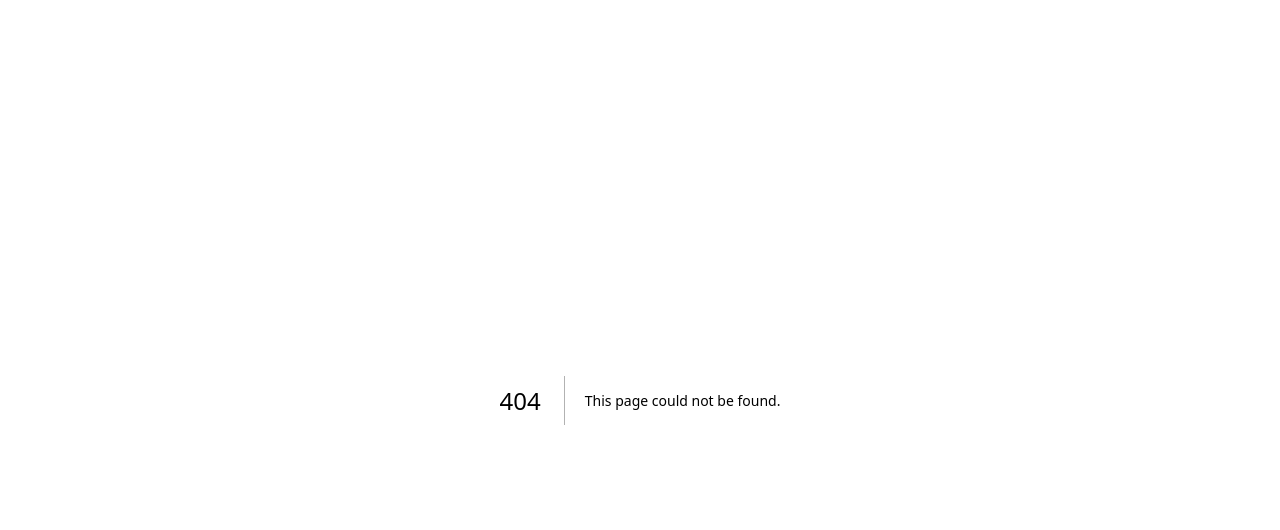
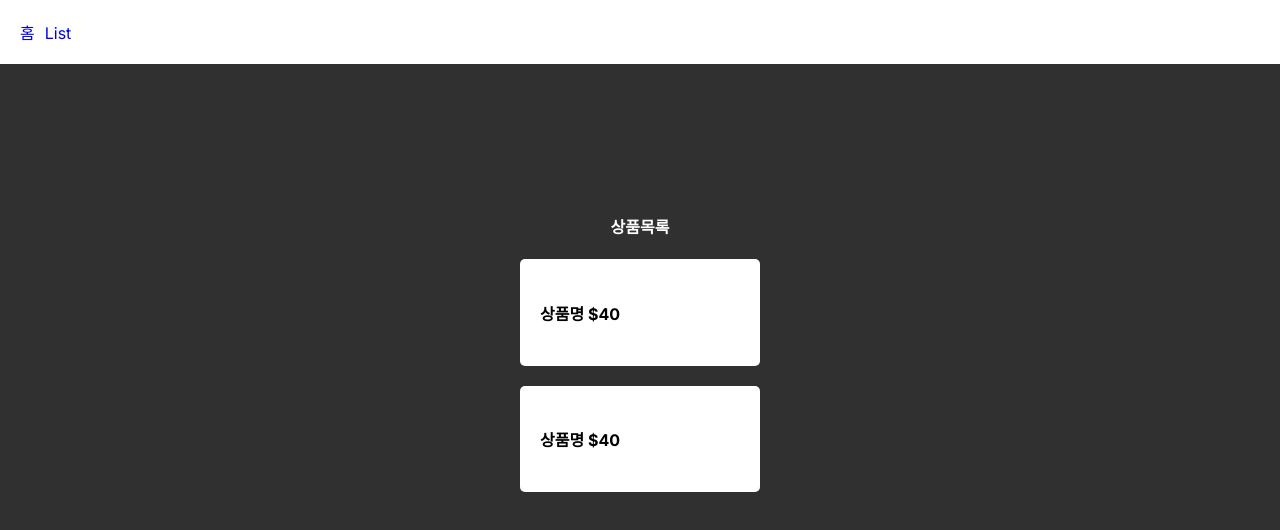
Before and after one commit to ynurr/a-next-fresh, a Next.js app: page /list in a window 1280 px wide. Before the commit this address had no page. Shown: the top 530 px of the page. Built offline with nearby package versions, Linux system fonts and the light colour scheme.

Commit message:
여러 페이지 만들기 (라우팅)

```diff
--- a/app/globals.css
+++ b/app/globals.css
@@ -11,3 +11,22 @@
   .title-sub {
     text-align: center;
   }
+
+  .food {
+    margin: 20px auto;
+    width: 200px;
+    background: white;
+    color: black;
+    padding: 20px;
+    border-radius: 5px;
+  }
+
+  .navbar {
+    background: white;
+    padding: 20px;
+  }
+
+  .navbar a {
+    margin-right: 10px;
+    text-decoration: none;
+  }
--- a/app/layout.js
+++ b/app/layout.js
@@ -1,5 +1,6 @@
 import { Inter } from "next/font/google";
 import "./globals.css";
+import Link from "next/link";
 
 const inter = Inter({ subsets: ["latin"] });
 
@@ -11,7 +12,13 @@
 export default function RootLayout({ children }) {
   return (
     <html lang="en">
-      <body className={inter.className}>{children}</body>
+      <body className={inter.className}>
+        <div className="navbar">
+          <Link href="/">홈</Link>
+          <Link href="/list">List</Link>
+        </div>
+        {children} {/*page.js 들어가는 부분*/}
+      </body>
     </html>
   );
 }
--- /dev/null
+++ b/app/list/page.js
@@ -0,0 +1,13 @@
+export default function List() {
+    return (
+      <div>
+        <h4 className="title">상품목록</h4>
+        <div className="food">
+          <h4>상품명 $40</h4>
+        </div>
+        <div className="food">
+          <h4>상품명 $40</h4>
+        </div>
+      </div>
+    )
+  }
--- a/app/page.js
+++ b/app/page.js
@@ -1,3 +1,5 @@
+import Link from "next/link";
+
 export default function Home() {
   let name = 'park';
   let link = 'https://naver.com';
```
Also changed, not shown: app/cart/layout.js (added, +8 -0 lines), app/cart/page.js (added, +7 -0 lines), app/cart/payment/page.js (added, +7 -0 lines), app/abc/page.js (added).
